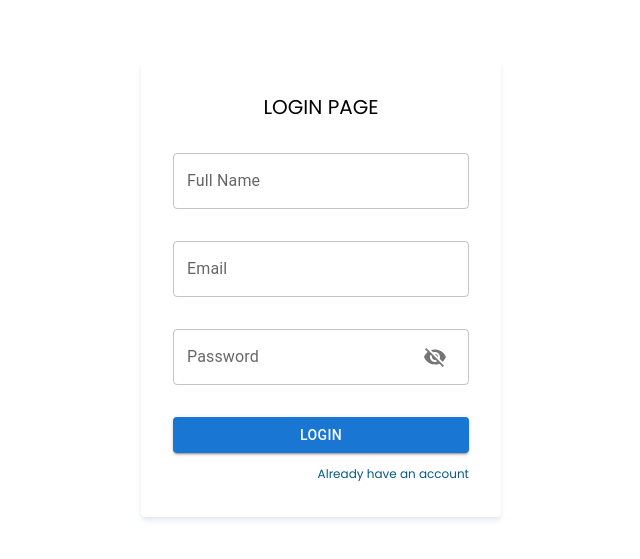
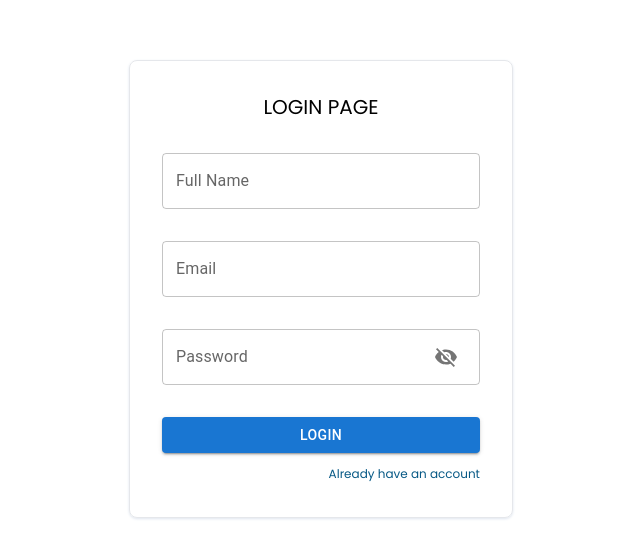
Before and after one commit to dwashkarma/LMS-client, a Next.js app: page / in a window 1280 px wide. Shown: the part 111-670 px from the top of the page, without its empty margins (319-959 px from the left). Built offline with nearby package versions, Linux system fonts and the light colour scheme.

Commit message:
refactor login

```diff
--- a/components/login/index.tsx
+++ b/components/login/index.tsx
@@ -33,7 +33,7 @@ const LoginPage = () => {
   };
 
   return (
-    <div className="shadow-md  shadow-slate-200 rounded p-8 w-fit grid gap-8">
+    <div className="shadow border w-[30%] shadow-slate-200 rounded-lg p-8  grid gap-8">
       <h2 className="text-center font-normal text-xl uppercase text-primary">
         Login Page
       </h2>
--- a/components/shared/InputField.tsx
+++ b/components/shared/InputField.tsx
@@ -25,6 +25,7 @@ const InputField: React.FC<InputTypes> = ({
 }) => {
   return (
     <TextField
+      fullWidth
       name={name}
       value={value}
       label={label}
--- a/components/shared/PasswordField.tsx
+++ b/components/shared/PasswordField.tsx
@@ -29,6 +29,7 @@ const PasswordField: React.FC<InputTypes> = ({
 }) => {
   return (
     <TextField
+      fullWidth
       name={name}
       value={value}
       label={label}
```
